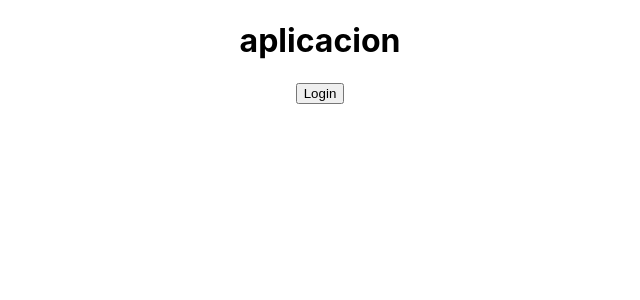
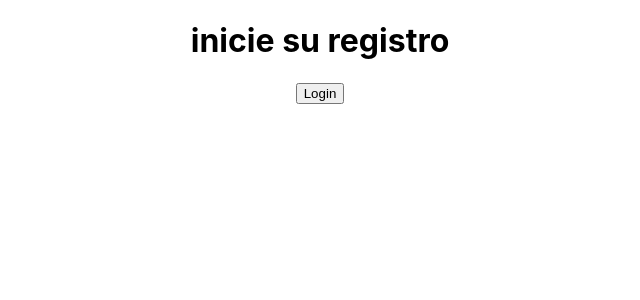
Before and after one commit to fc1054547159/Login_DH, a React (Create React App) app: page / in a window 1280 px wide. Shown: the top 300 px of the page, without its empty margins (320-960 px from the left). Built offline with nearby package versions, Linux system fonts and the light colour scheme.

Commit message:
cambio simple

```diff
--- a/src/App.js
+++ b/src/App.js
@@ -12,7 +12,7 @@ function App() {
 
   return (
     <div className="App">
-      <h1>aplicacion</h1>
+      <h1>inicie su registro</h1>
       {isAuthenticated ? <LogoutButton/> : <LoginButton />}
       <Profile />
     </div>
```
